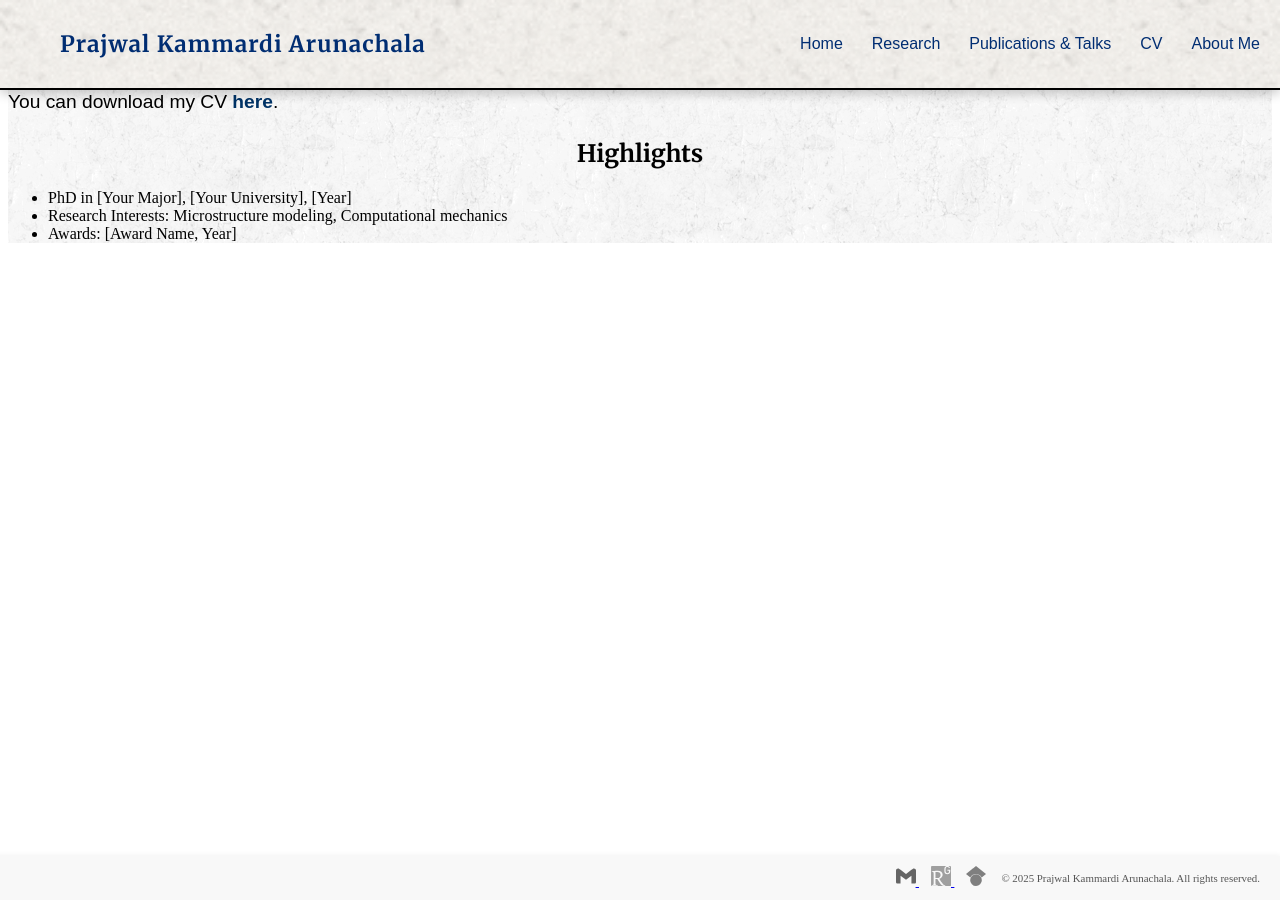
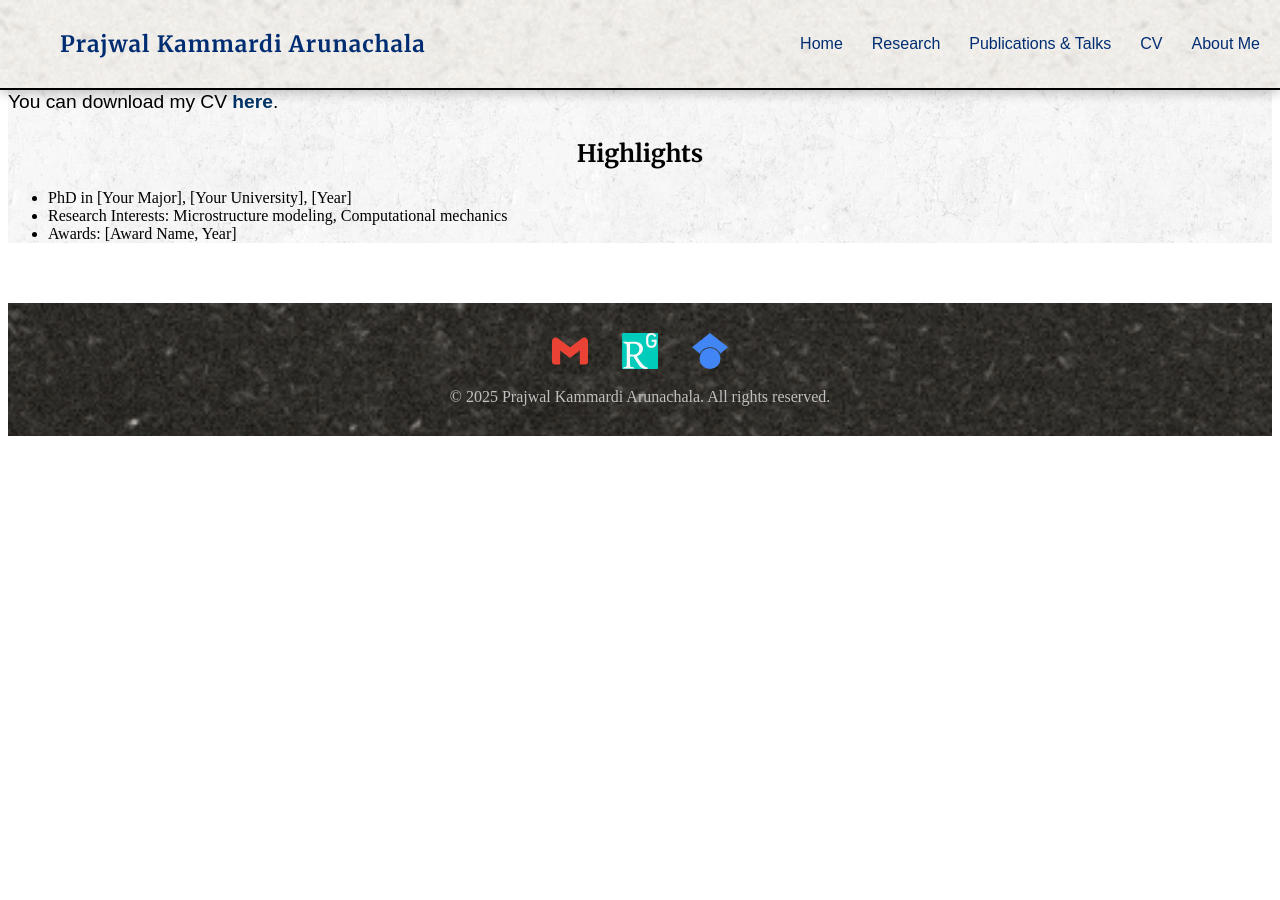
Before and after one commit to prajwalka/prajwalka.github.io, a Jekyll site: the page built from cv.md, in a window 1280 px wide. Built offline with Jekyll 4.4.1, drawn with Linux system fonts in a browser that asks for light colours; some web fonts are replaced.

Commit message:
Updating research

```diff
--- a/assets/style.css
+++ b/assets/style.css
@@ -416,40 +416,35 @@ p {
 
 /* Footer formatting */
 .site-footer {
-  position: fixed;
-  bottom: 0;
-  right: 0;
-  width: 100%;
-  background-color: #f8f8f8;
-  padding: 10px 20px;
-  font-size: 0.85em;
-  color: #666;
-  display: flex;
-  justify-content: flex-end;
-  align-items: center;
-  box-shadow: 0 -1px 5px rgba(0,0,0,0.05);
-  z-index: 100;
+  background-color: #000000;
+  background-image: url('/Photos/rice-paper.png'); /* Paper texture */
+  background-repeat: repeat;
+  background-size: cover;
+  padding: 30px 20px;
+  text-align: center;
+  margin-top: 60px;
 }
 
-.footer-content {
-  display: flex;
-  align-items: center;
-  gap: 15px;
+.footer-icons {
+  margin-bottom: 15px;
+}
+
+.footer-icons a {
+  margin: 0 15px;
+  display: inline-block;
 }
 
 .footer-icons img {
-  width: 20px;
-  height: 20px;
-  margin-left: 12px;
-  filter: grayscale(100%);
-  transition: filter 0.2s ease;
+  height: 36px;
+  width: 36px;
+  transition: transform 0.2s;
 }
 
 .footer-icons img:hover {
-  filter: none;
+  transform: scale(1.15);
 }
 
 .footer-text {
-  font-size: 0.8em;
-  color: #555;
+  font-size: 1em;
+  color: silver;
 }
```
